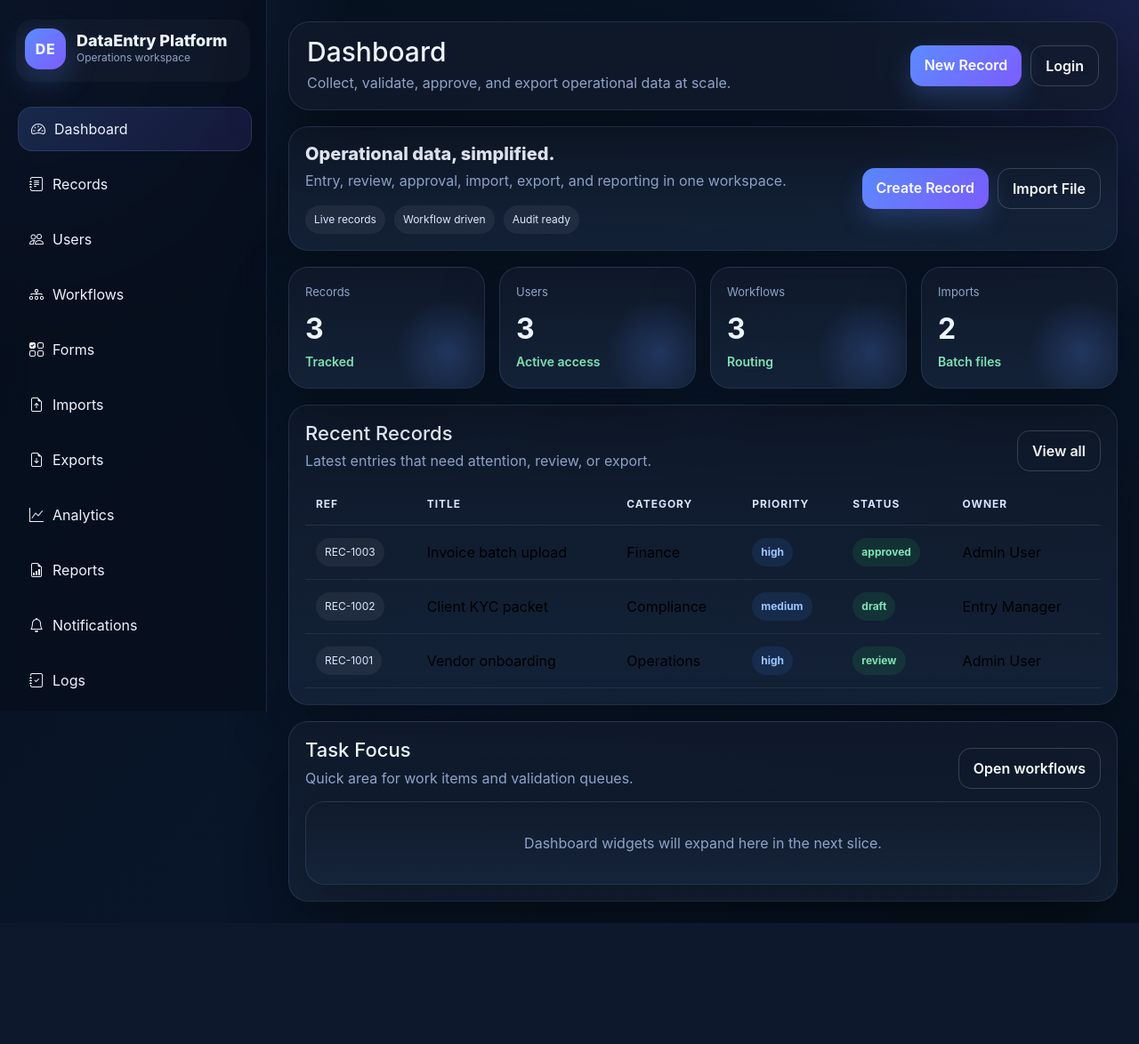
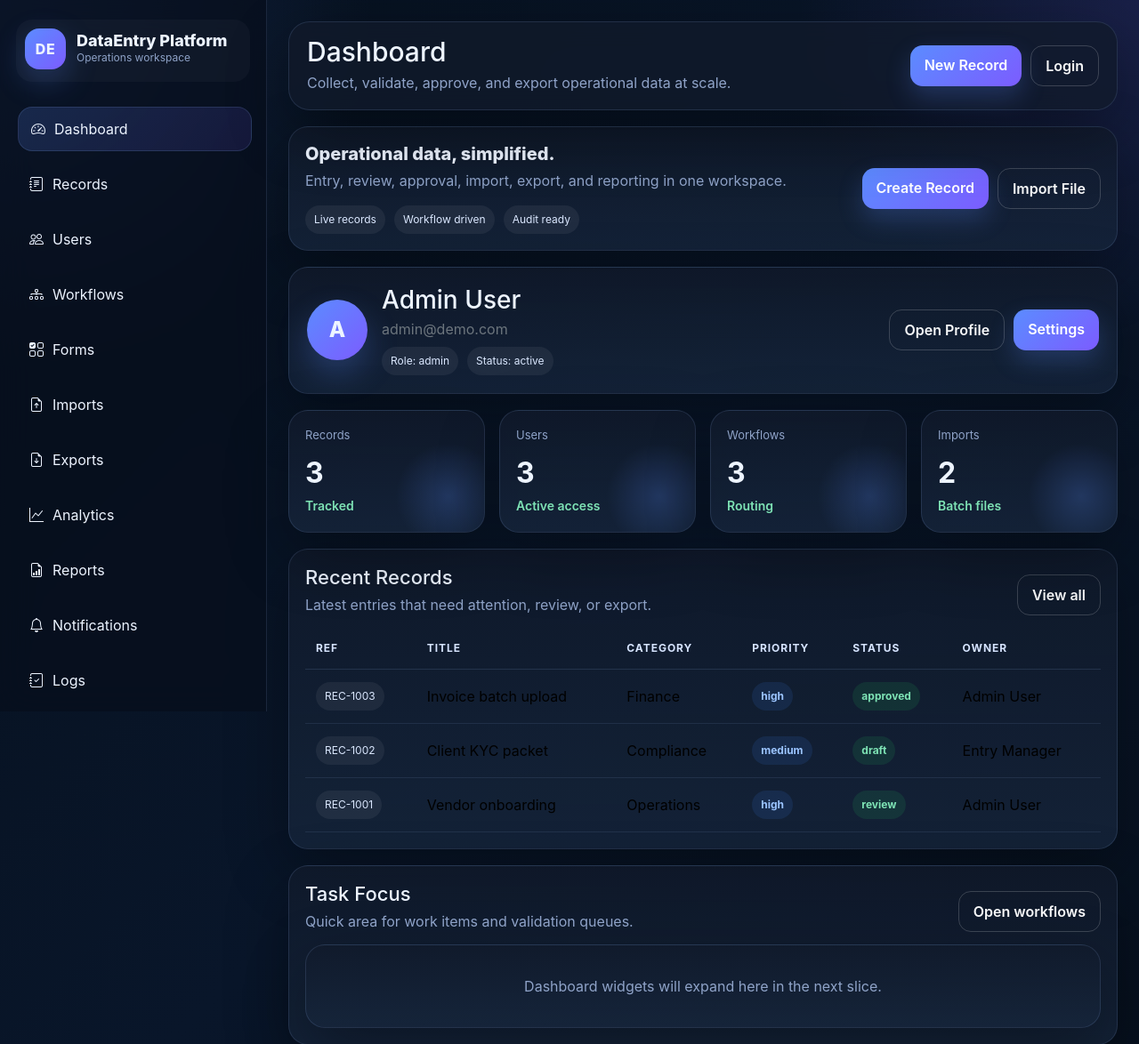
Before and after one commit to dinesh-gaikwad/dataentryplatform, a FastAPI app: page / in a window 1280 px wide. Shown: the top 1174 px of the page at 89% size. Before the commit the page ends 1038 px from the top, so only its background shows below. Run offline with FastAPI, Linux system fonts and the light colour scheme; data comes from the database, SQL or seed files in the repository.

Commit message:
complit project

```diff
--- a/dataentry-platform/backend/app/main.py
+++ b/dataentry-platform/backend/app/main.py
@@ -33,8 +33,17 @@ def dashboard(request: Request):
         "imports": cur.execute("SELECT COUNT(*) FROM imports").fetchone()[0],
     }
     recent_records = cur.execute("SELECT * FROM records ORDER BY id DESC LIMIT 5").fetchall()
+    active_user = cur.execute("SELECT * FROM users ORDER BY id ASC LIMIT 1").fetchone()
     conn.close()
-    return render(request, "dashboard/index.html", "Dashboard", "dashboard", counts=counts, recent_records=[dict(x) for x in recent_records])
+    return render(
+        request,
+        "dashboard/index.html",
+        "Dashboard",
+        "dashboard",
+        counts=counts,
+        recent_records=[dict(x) for x in recent_records],
+        active_user=dict(active_user) if active_user else None,
+    )
 
 @app.get("/records", response_class=HTMLResponse)
 def records(request: Request, q: str = ""):
--- a/dataentry-platform/backend/app/static/css/app.css
+++ b/dataentry-platform/backend/app/static/css/app.css
@@ -55,3 +55,6 @@ a:hover{color:#cfe0ff}
 @media(max-width:1200px){.app-shell{grid-template-columns:260px 1fr}.kpi-row{grid-template-columns:repeat(2,1fr)}}
 @media(max-width:980px){.app-shell{grid-template-columns:1fr}.sidebar{position:relative;height:auto}.auth-grid,.hero-card{grid-template-columns:1fr;display:grid}.topbar{flex-direction:column;align-items:flex-start}.searchbar{min-width:100%;max-width:none}}
 @media(max-width:640px){.main{padding:14px}.kpi-row{grid-template-columns:1fr}}
+
+.avatar-circle{width:68px;height:68px;border-radius:50%;display:grid;place-items:center;font-size:24px;font-weight:800;background:linear-gradient(135deg,var(--brand),var(--brand2));box-shadow:0 16px 34px rgba(91,140,255,.25)}
+.profile-quick-card{padding:20px}
--- a/dataentry-platform/backend/app/templates/dashboard/index.html
+++ b/dataentry-platform/backend/app/templates/dashboard/index.html
@@ -1,3 +1,4 @@
+
 {% extends "base.html" %}
 {% block content %}
 <div class="content-grid">
@@ -16,6 +17,26 @@
       <a class="btn btn-outline-light" href="/imports">Import File</a>
     </div>
   </section>
+
+  {% if active_user %}
+  <section class="panel profile-quick-card">
+    <div class="d-flex align-items-center gap-3 flex-wrap">
+      <div class="avatar-circle">{{ active_user.full_name[:1]|upper }}</div>
+      <div class="flex-grow-1">
+        <h3 class="mb-1">{{ active_user.full_name }}</h3>
+        <div class="text-secondary">{{ active_user.email }}</div>
+        <div class="helper-row mt-2">
+          <span class="chip">Role: {{ active_user.role }}</span>
+          <span class="chip">Status: {{ active_user.status }}</span>
+        </div>
+      </div>
+      <div class="helper-row">
+        <a class="btn btn-outline-light" href="/users/{{ active_user.id }}/profile">Open Profile</a>
+        <a class="btn btn-primary" href="/settings">Settings</a>
+      </div>
+    </div>
+  </section>
+  {% endif %}
 
   <section class="kpi-row">
     <div class="kpi-card"><span>Records</span><strong>{{ counts.records }}</strong><small>Tracked</small></div>
--- a/dataentry-platform/backend/app/templates/users/index.html
+++ b/dataentry-platform/backend/app/templates/users/index.html
@@ -5,7 +5,7 @@
   <section class="hero-card">
     <div>
       <h2 class="hero-title">User Management</h2>
-      <p class="hero-sub">Accounts, roles, and access control in one place.</p>
+      <p class="hero-sub">Accounts, roles, access control, and profile dashboards in one place.</p>
     </div>
     <div class="helper-row">
       <button class="btn btn-primary" data-bs-toggle="modal" data-bs-target="#userModal" onclick="openUserModal()">Add User</button>
@@ -22,7 +22,7 @@
         <tbody>
           {% for u in users %}
           <tr>
-            <td>{{ u.full_name }}</td>
+            <td><a href="/users/{{ u.id }}/profile">{{ u.full_name }}</a></td>
             <td>{{ u.email }}</td>
             <td><span class="badge-soft info">{{ u.role }}</span></td>
             <td><span class="badge-soft success">{{ u.status }}</span></td>
```
Also changed, not shown: dataentry-platform/backend/app/templates/users/profile.html (added, +47 -0 lines).
